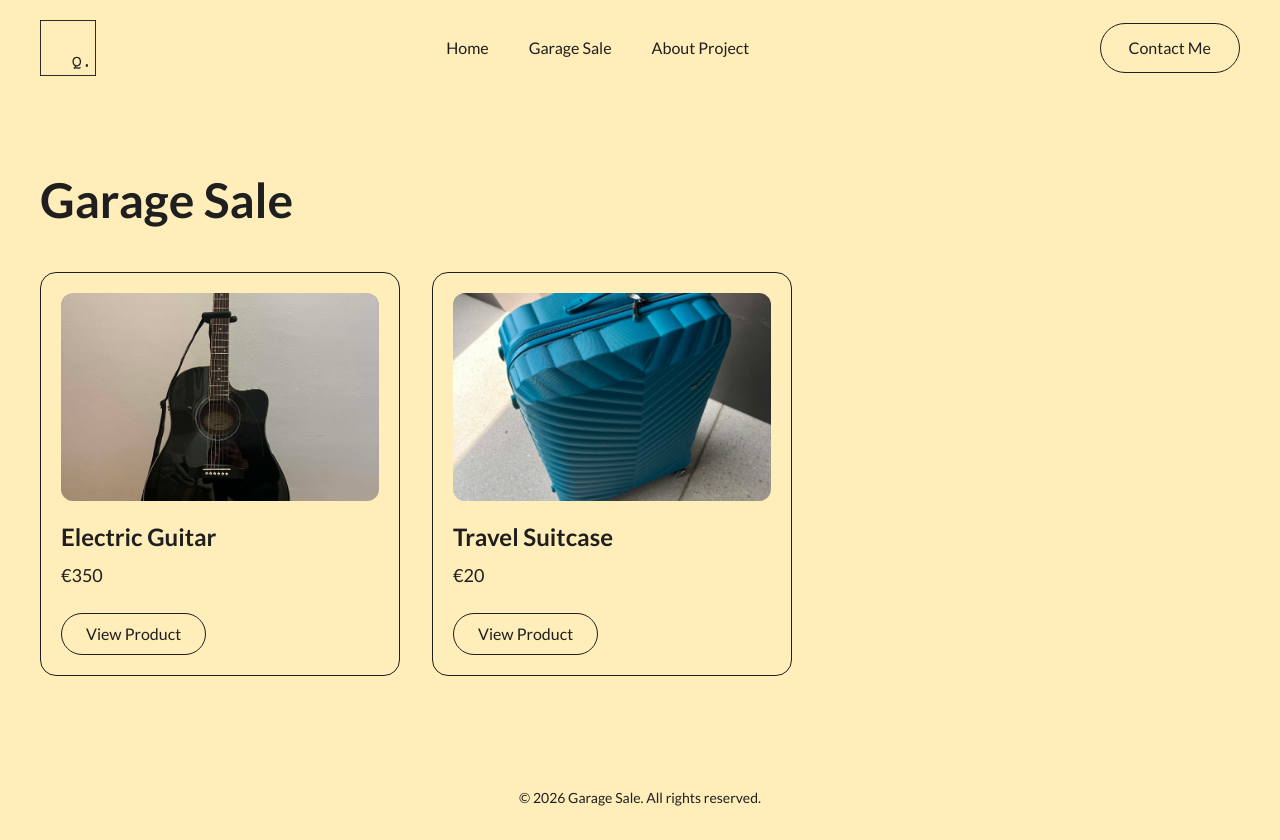
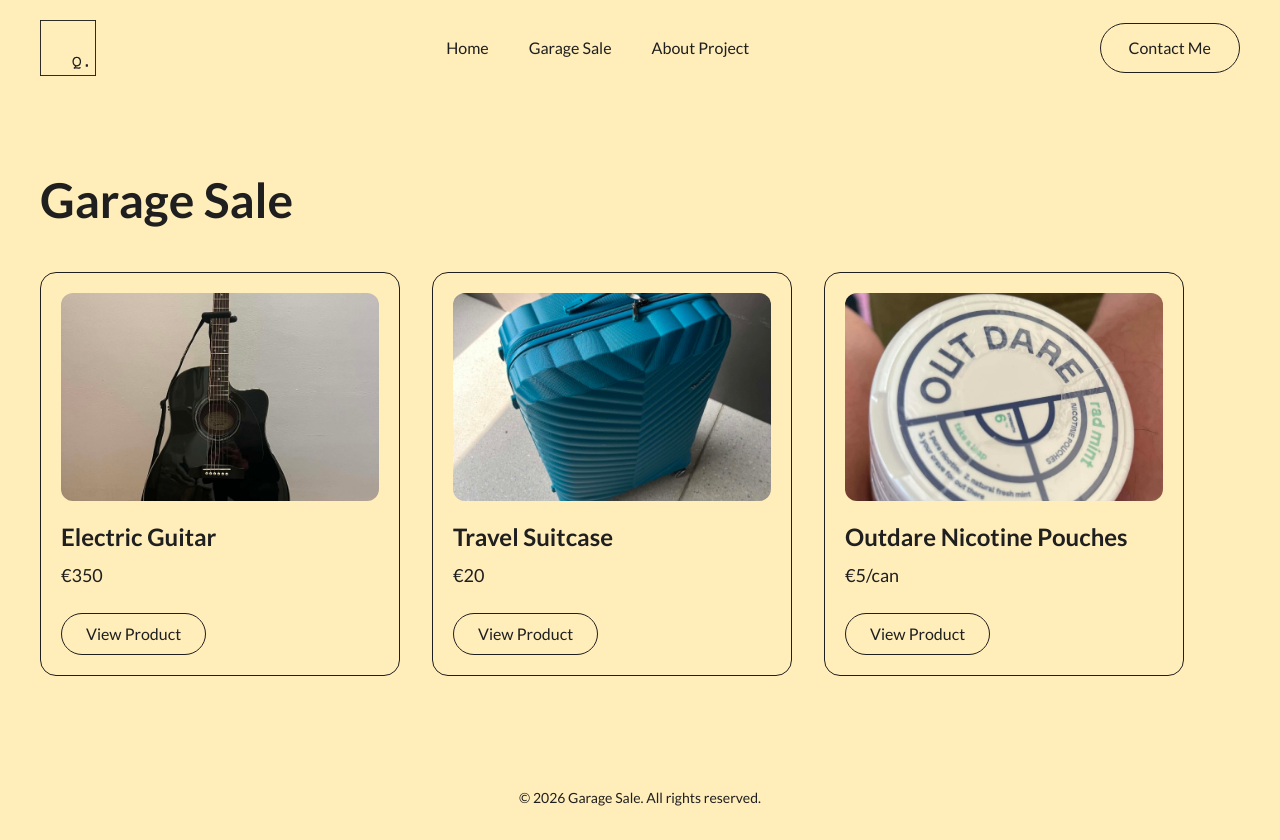
Before and after one commit to Mender92/garage-sale, a React (Vite) app: page /garage-sale in a window 1280 px wide. Built offline with nearby package versions, Linux system fonts and the light colour scheme.

Commit message:
Add nicotine pouches to garage sale

```diff
--- a/src/data/products.js
+++ b/src/data/products.js
@@ -1,5 +1,6 @@
 import caseImage from "../assets/images/case.jpeg";
 import guitarImage from "../assets/images/guitar.jpeg";
+import snusImage from "../assets/images/snus.jpeg";
 
 const products = [
   {
@@ -18,6 +19,14 @@
     description:
       "Well-maintained travel suitcase in good condition. Spacious, lightweight, and easy to maneuver thanks to its smooth-rolling wheels. Perfect for vacations, business trips, or weekend getaways. Fully functional with normal signs of use.",
   },
+  {
+    id: 3,
+    title: "Outdare Nicotine Pouches",
+    price: "€5/can",
+    image: snusImage,
+    description:
+      "Accidentally purchased nicotine pouches instead of energy pouches. The price is 5€/can when buying all 20 cans together. Otherwise, the price is 6€/can. All cans are unopened and in perfect condition.",
+  },
 ];
 
 export default products;
```
Also changed, not shown: src/assets/images/snus.jpeg (added).
